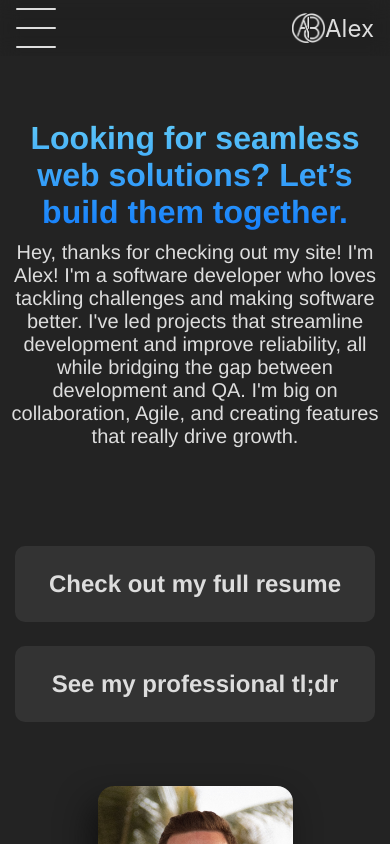
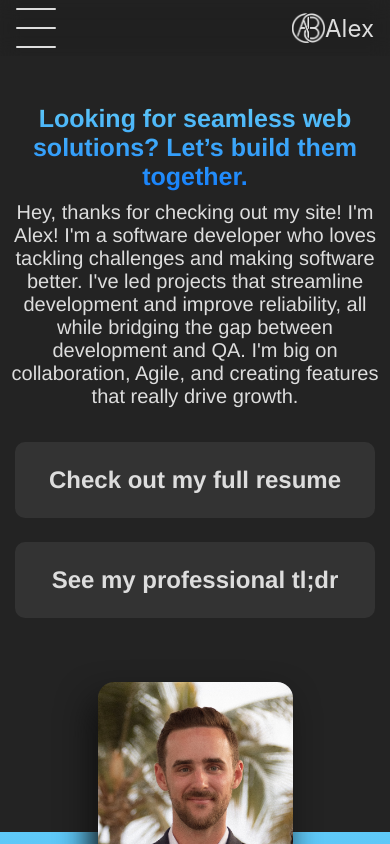
Before and after one commit to Alexbruce1/portfolio2024, a React (Create React App) app: page / in a window 390 px wide. Shown: the top 844 px of the page. Built offline with nearby package versions, Linux system fonts and the light colour scheme.

Commit message:
update spacing on mobile on top section of home

```diff
--- a/src/Components/Home.css
+++ b/src/Components/Home.css
@@ -403,9 +403,18 @@
 
 /* 800px ------------------------------------------------------ */
 @media (max-width: 800px) {
+  .home-text {
+    padding: 0;
+  }
+
+  .home-headline {
+    font-size: var(--font-size-small);
+  }
+
   .home-links-container {
     flex-direction: column;
     height: unset;
+    margin-top: unset;
   }
 
   .home-link {
--- a/src/index.css
+++ b/src/index.css
@@ -37,6 +37,7 @@
 
   /* header text styles */
   --font-size: 4em;
+  --font-size-small: 25px;
   --font-weight: 600;
   --text-align: left;
   --background-clip: text;
```
